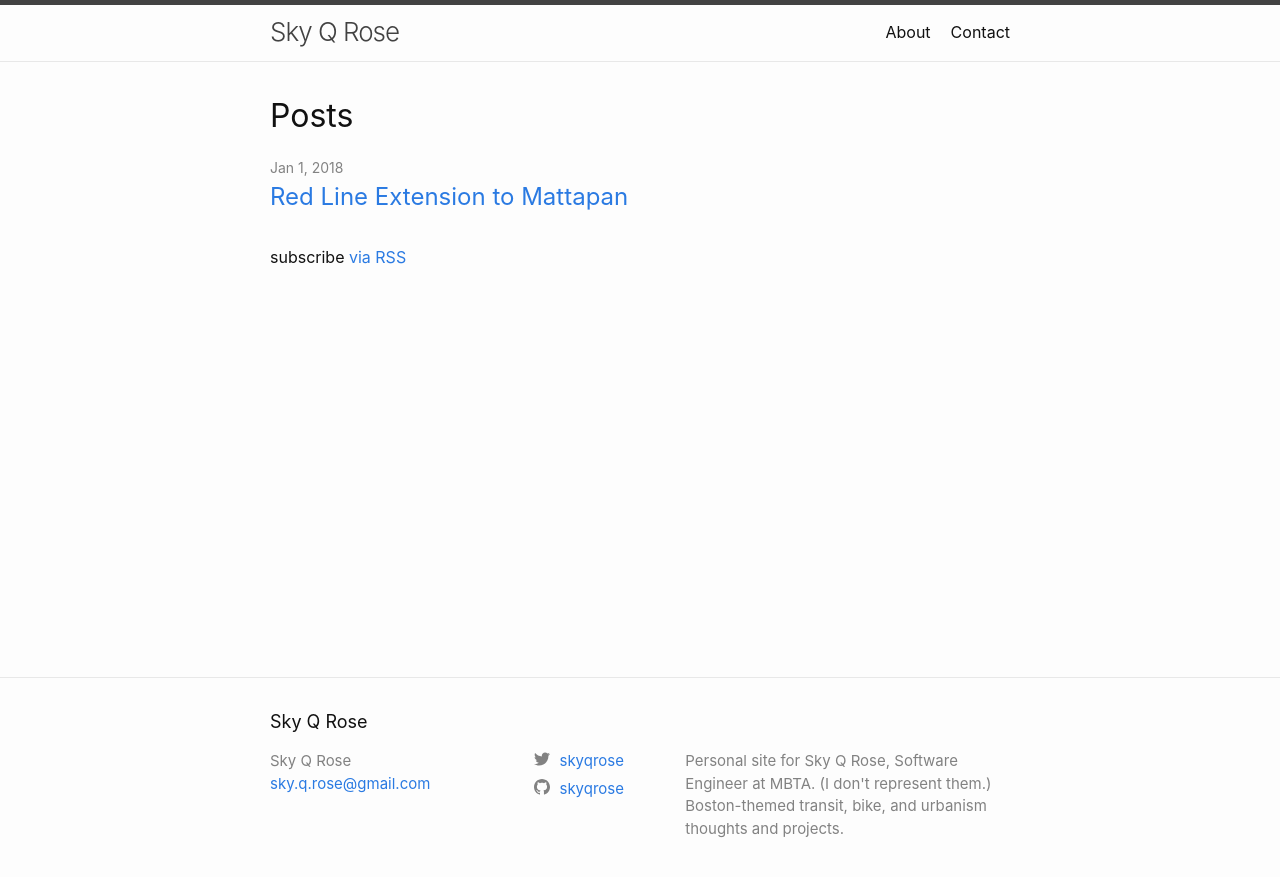
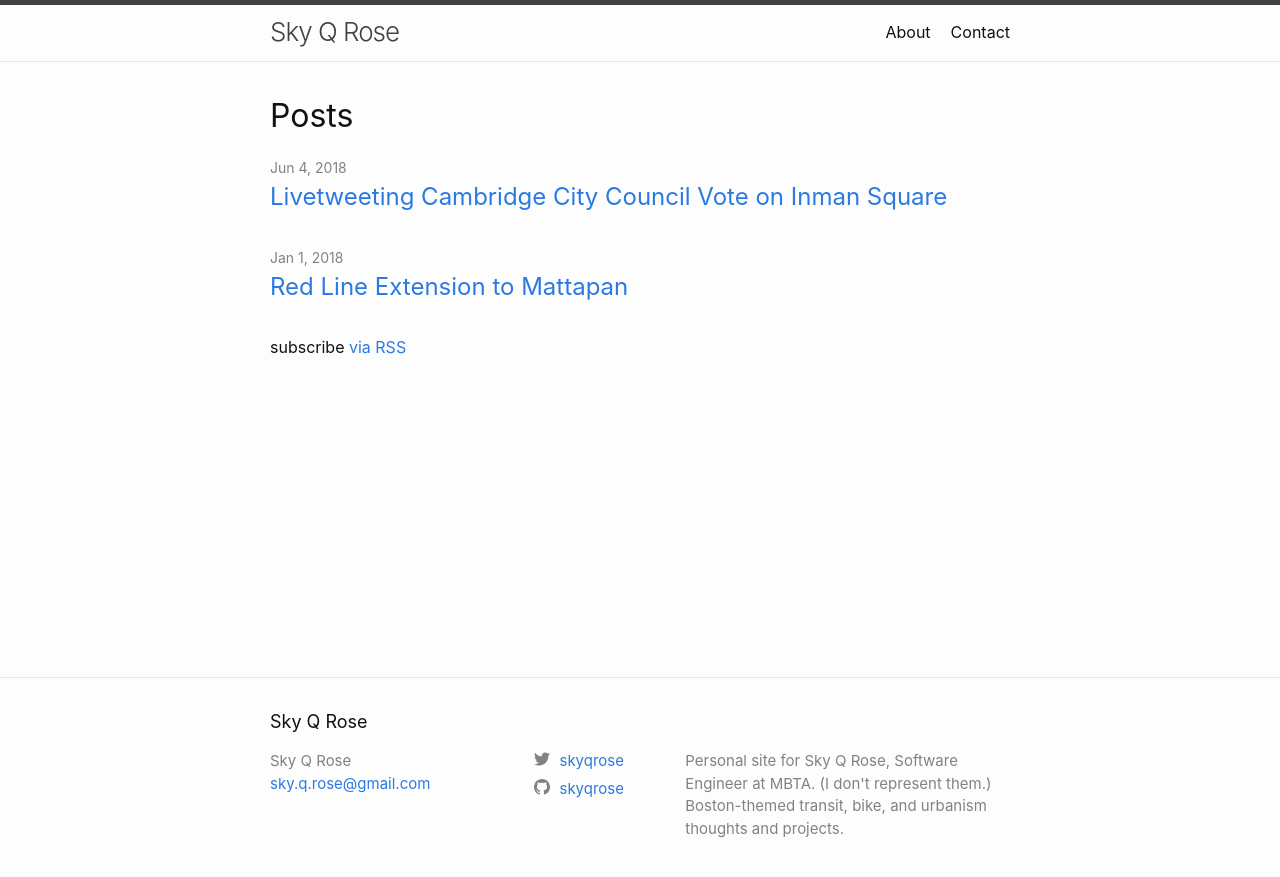
Before and after one commit to skyqrose/skyqrose, a Jekyll site: the page built from index.html, in a window 1280 px wide. Shown: the top 877 px of the page. Built offline with Jekyll 4.4.1, drawn with Linux system fonts in a browser that asks for light colours.

Commit message:
twitter plugin and livetweet post

```diff
--- a/Gemfile
+++ b/Gemfile
@@ -12,6 +12,7 @@
 gem "jekyll", "3.8.3"
 gem "jekyll-watch", "2.0.0"
 gem "ruby_dep"
+gem 'jekyll-twitter-plugin'
 
 # If you want to use GitHub Pages, remove the "gem "jekyll"" above and
 # uncomment the line below. To upgrade, run `bundle update github-pages`.
--- a/_config.yml
+++ b/_config.yml
@@ -23,4 +23,7 @@
 url: "http://example.com" # the base hostname & protocol for your site
 
 # Build settings
+plugins: [
+  'jekyll-twitter-plugin',
+]
 markdown: kramdown
--- /dev/null
+++ b/_posts/2018-06-04-inman-square-livetweet.md
@@ -0,0 +1,27 @@
+---
+layout: post
+title: "Livetweeting Cambridge City Council Vote on Inman Square"
+date: 2018-06-04
+---
+
+On June 4, 2018 the Cambridge City Council voted on the Inman Square redesign. The vote was something procedural about asking the state for permission to rearrange Velucci Plaza, but as the first council vote on the project, the stakes were still high. I livetweeted the whole four hour meeting.
+
+{% twitter https://twitter.com/skyqrose/status/1003759515311984640 %}
+
+It starts with dozens of public comments. The council starts discussing here:
+
+{% twitter https://twitter.com/skyqrose/status/1003795410236960768 %}
+
+Here's the results:
+
+{% twitter https://twitter.com/skyqrose/status/1003810291279433728 %}
+
+[@cambbikesafety](https://twitter.com/cambbikesafety) also did a thread:
+
+{% twitter https://twitter.com/cambbikesafety/status/1003751607010496512 %}
+
+Some followup conversation:
+
+{% twitter https://twitter.com/skyqrose/status/1003991772312342528 %}
+
+The vote passed, but barely. Thank you to all who gave their testimony.
```
Also changed, not shown: Gemfile.lock, 1 other file.
